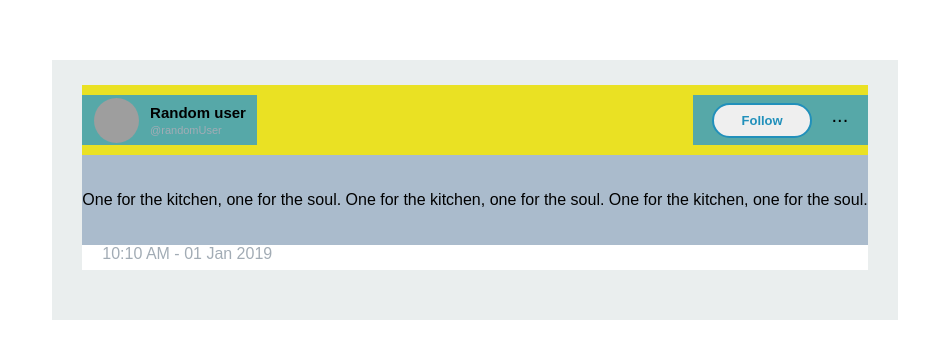
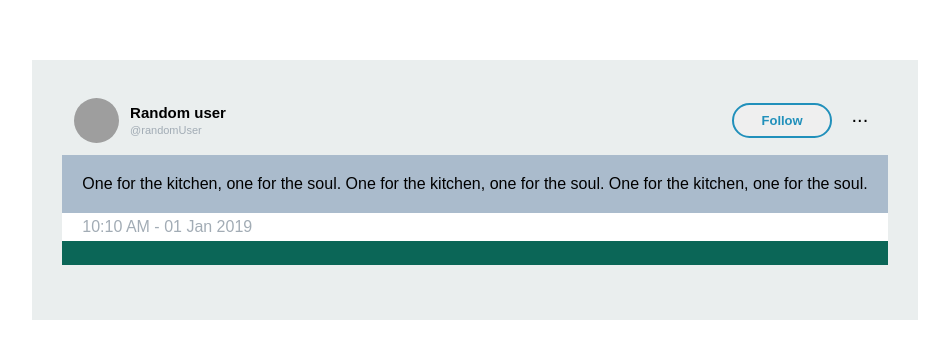
Before and after one commit to pragyes31/Tweet-card-vanillaJS, a website built with Parcel: page index.html in a window 1280 px wide. Shown: the part 218-576 px from the top of the page, without its empty margins (173-1122 px from the left). Built offline with nearby package versions, Linux system fonts and the light colour scheme; grey boxes are pictures that could not be loaded.

Commit message:
Added auto height code

```diff
--- a/index.html
+++ b/index.html
@@ -1,5 +1,6 @@
 <!DOCTYPE html>
 <html>
+
 <head>
 	<title>Parcel Sandbox</title>
 	<meta charset="UTF-8" />
@@ -8,14 +9,9 @@
 <body>
 	<div id="app">
 		<div class="tweet-card">
-        <!-- component 1 -->
 			<div class="user-info">
 				<div class="avatar">
-            <img
-              class="profile-pic"
-              src="http://bit.do/eQzFo"
-              alt="profile-photo"
-            />
+					<img class="profile-pic" src="http://bit.do/eQzFo" alt="profile-photo" />
 					<div class="user-name">
 						<div class="name">Random user</div>
 						<div class="handle">@randomUser</div>
@@ -35,15 +31,16 @@
 				<div class="timestamp">10:10 AM - 01 Jan 2019</div>
 			</div>
 
-        <!-- component 3 -->
-        <!-- <div class="add-impressions">
+
+			<div class="add-impressions">
 				<div class="comment"></div>
 				<div class="retweet"></div>
 				<div class="like"></div>
-        </div> -->
+			</div>
 		</div>
 	</div>
 
 	<script src="src/index.js"></script>
 </body>
+
 </html>
--- a/package.json
+++ b/package.json
@@ -1,7 +1,7 @@
 {
-  "name": "tweet-card-vanillajs",
+  "name": "tweet-card",
   "version": "1.0.0",
-  "description": "Twitter tweet card using Pure JavaScript.",
+  "description": "Twitter tweet card.",
   "main": "index.html",
   "scripts": {
     "start": "parcel index.html --open",
--- a/src/styles.css
+++ b/src/styles.css
@@ -20,7 +20,6 @@ body {
 .user-info {
   width: inherit;
   height: 70px;
-  background-color: #eae123;
   display: flex;
   justify-content: space-between;
   align-items: center;
@@ -29,7 +28,6 @@ body {
 .avatar {
   width: 175px;
   height: 50px;
-  background-color: #56a8a8;
   display: flex;
   justify-content: space-evenly;
   align-items: center;
@@ -55,7 +53,6 @@ body {
 .options {
   width: 175px;
   height: 50px;
-  background-color: #56a8a8;
   display: flex;
   justify-content: space-evenly;
   align-items: center;
@@ -88,17 +85,17 @@ body {
 
 .tweet {
   width: inherit;
-  height: 90px;
+  height: auto;
   background-color: #aabbcc;
   display: flex;
   align-items: center;
+  padding: 20px;
 }
 
 .timestamp {
   width: inherit;
-  height: 25px;
   background-color: #fff;
-  padding-left: 20px;
+  padding: 5px 20px;
   color: #a2acb5;
 }
 
```
Lines whose indentation alone changed are shown as unchanged.
